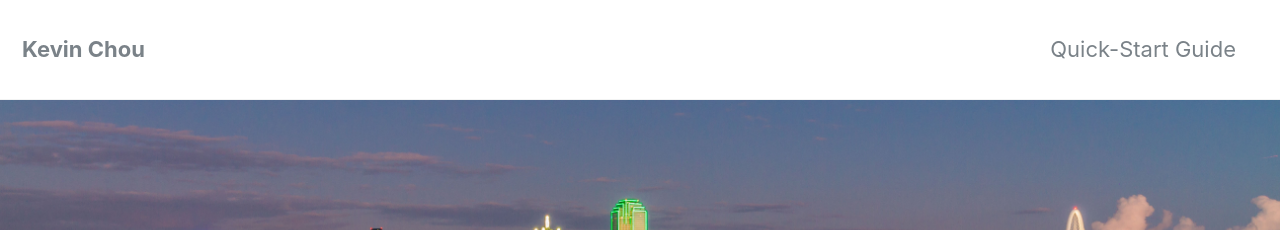
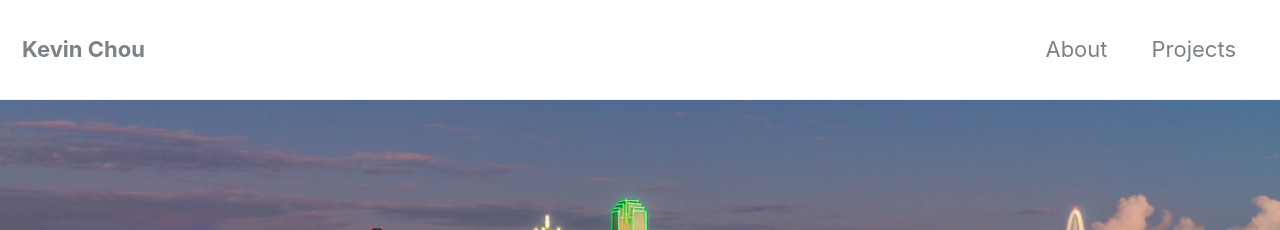
Before and after one commit to ktc11/kevintchou.github.io, a Jekyll site: the page built from index.html, in a window 1280 px wide. Shown: the top 230 px of the page. Built offline with Jekyll 4.4.1, drawn with Linux system fonts in a browser that asks for light colours; nearby versions of some CDN libraries; the list of posts is cut into pages by our own code.

Commit message:
Updated about section

```diff
--- a/_data/navigation.yml
+++ b/_data/navigation.yml
@@ -1,7 +1,9 @@
 # main links
 main:
-  - title: "Quick-Start Guide"
-    url: https://mmistakes.github.io/minimal-mistakes/docs/quick-start-guide/
+  - title: "About"
+    url: /about/
+  - title: "Projects"
+    url: /projects/
   # - title: "About"
   #   url: https://mmistakes.github.io/minimal-mistakes/about/
   # - title: "Sample Posts"
```
Also changed, not shown: _pages/about.md (added, +10 -0 lines), 1 other file.
